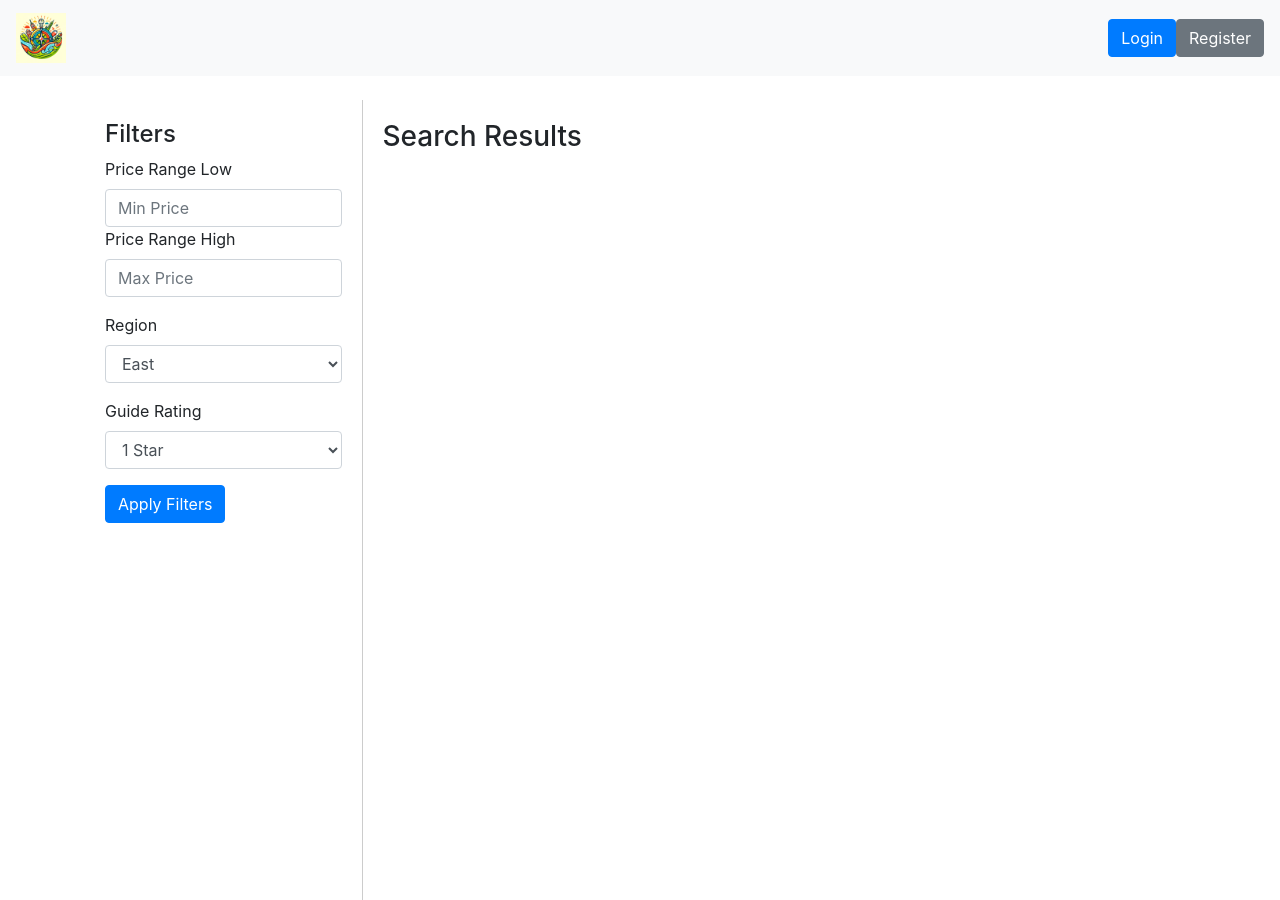
After one commit to gevorgharutyunyan/guideMe, a Django app: page /tours/search_tours/ in a window 1280 px wide. The commit adds this page. Run offline with Django 4.2, Linux system fonts and the light colour scheme; data that the repository does not hold is empty; some libraries are stand-ins or nearby versions.

```diff
--- a/static/css/discover_tours.css
+++ b/static/css/discover_tours.css
@@ -1,4 +1,4 @@
-/* Add this CSS to your static/css/styles.css file */
+/* Add this CSS to your static/css/style.css file */
 
 /* General tour styles */
 .all-tours {
--- /dev/null
+++ b/tours/templates/tours/search_results.html
@@ -0,0 +1,87 @@
+{% extends "base.html" %}
+{% load static %}
+{% block title %}Search Tours{% endblock title %}
+
+{% block extra_styles %}
+{{ block.super }}
+<link rel="stylesheet" href="https://stackpath.bootstrapcdn.com/bootstrap/4.3.1/css/bootstrap.min.css">
+<style>
+    .filter-sidebar {
+        border-right: 1px solid #ccc;
+        height: 100vh;
+        padding: 20px;
+    }
+    .content-area {
+        padding: 20px;
+    }
+    .tour-card {
+        margin-bottom: 20px;
+    }
+    .card-img-top {
+    width: 100%;
+    height: 200px;  /* Adjust height as needed */
+    object-fit: cover;  /* Ensures the image covers the area well */
+}
+
+.card {
+    margin-bottom: 20px;
+}
+</style>
+{% endblock %}
+
+{% block content %}
+<div class="container-fluid">
+    <div class="row">
+        <!-- Filter Sidebar -->
+        <div class="col-md-3 filter-sidebar">
+            <h4>Filters</h4>
+            <form>
+                <div class="form-group">
+                    <label for="priceLow">Price Range Low</label>
+                    <input type="number" class="form-control" id="priceLow" name="priceLow" placeholder="Min Price">
+                    <label for="priceHigh">Price Range High</label>
+                    <input type="number" class="form-control" id="priceHigh" name="priceHigh" placeholder="Max Price">
+                </div>
+                <div class="form-group">
+                    <label for="regionSelect">Region</label>
+                    <select class="form-control" id="regionSelect" name="region">
+                        <option>East</option>
+                        <option>West</option>
+                        <option>North</option>
+                        <option>South</option>
+                    </select>
+                </div>
+                <div class="form-group">
+                    <label for="ratingSelect">Guide Rating</label>
+                    <select class="form-control" id="ratingSelect" name="rating">
+                        <option>1 Star</option>
+                        <option>2 Stars</option>
+                        <option>3 Stars</option>
+                        <option>4 Stars</option>
+                        <option>5 Stars</option>
+                    </select>
+                </div>
+                <button type="submit" class="btn btn-primary">Apply Filters</button>
+            </form>
+        </div>
+
+        <!-- Content Area -->
+        <div class="col-md-9 content-area">
+            <h3>Search Results</h3>
+            {% for tour in tours %}
+            <div class="card tour-card">
+                {% if tour.images.all %}
+                <img src="{{ tour.images.all.first.image.url }}" class="card-img-top" alt="{{ tour.title }}">
+                {% endif %}
+                <div class="card-body">
+                    <h5 class="card-title">{{ tour.title }}</h5>
+                    <p class="card-text">{{ tour.description }}</p>
+                    <p class="card-text">Price: {{ tour.price }}</p>
+                    <a href="{% url 'users:login' %}" class="btn btn-primary">Book Now</a>
+                </div>
+            </div>
+            {% endfor %}
+        </div>
+    </div>
+</div>
+{% endblock %}
--- a/tours/urls.py
+++ b/tours/urls.py
@@ -14,4 +14,6 @@ urlpatterns = [
     path('create/', views.create_tour, name='create'),
     path('<int:tour_id>/book/', views.book_tour, name='book_tour'),
     path('<int:tour_id>/add_review/', views.add_review, name='add_review'),# For booking a specific tour
+    path('search_tours/', views.search_tours, name='search_tours'),
+
 ]
--- a/tours/views.py
+++ b/tours/views.py
@@ -152,3 +152,25 @@ def add_review(request, tour_id):
     else:
         form = ReviewForm()
     return render(request, 'tours/add_review.html', {'form': form, 'tour': tour})
+
+
+def search_tours(request):
+    query = request.GET.get('search_tours', '')
+    tours = Tour.objects.filter(title__icontains=query)  # Simple case-insensitive search in titles
+    price_low = request.GET.get('priceLow')
+    price_high = request.GET.get('priceHigh')
+    minimum_age = request.GET.get('minimumAge')
+    location = request.GET.get('locationFilter')
+
+    tours = Tour.objects.filter(title__icontains=query)
+    if price_low:
+        tours = tours.filter(price__gte=price_low)
+    if price_high:
+        tours = tours.filter(price__lte=price_high)
+    if minimum_age:
+        tours = tours.filter(minimum_age__gte=minimum_age)
+    if location:
+        tours = tours.filter(location__icontains=location)
+
+
+    return render(request, 'tours/search_results.html', {'tours': tours})
```
